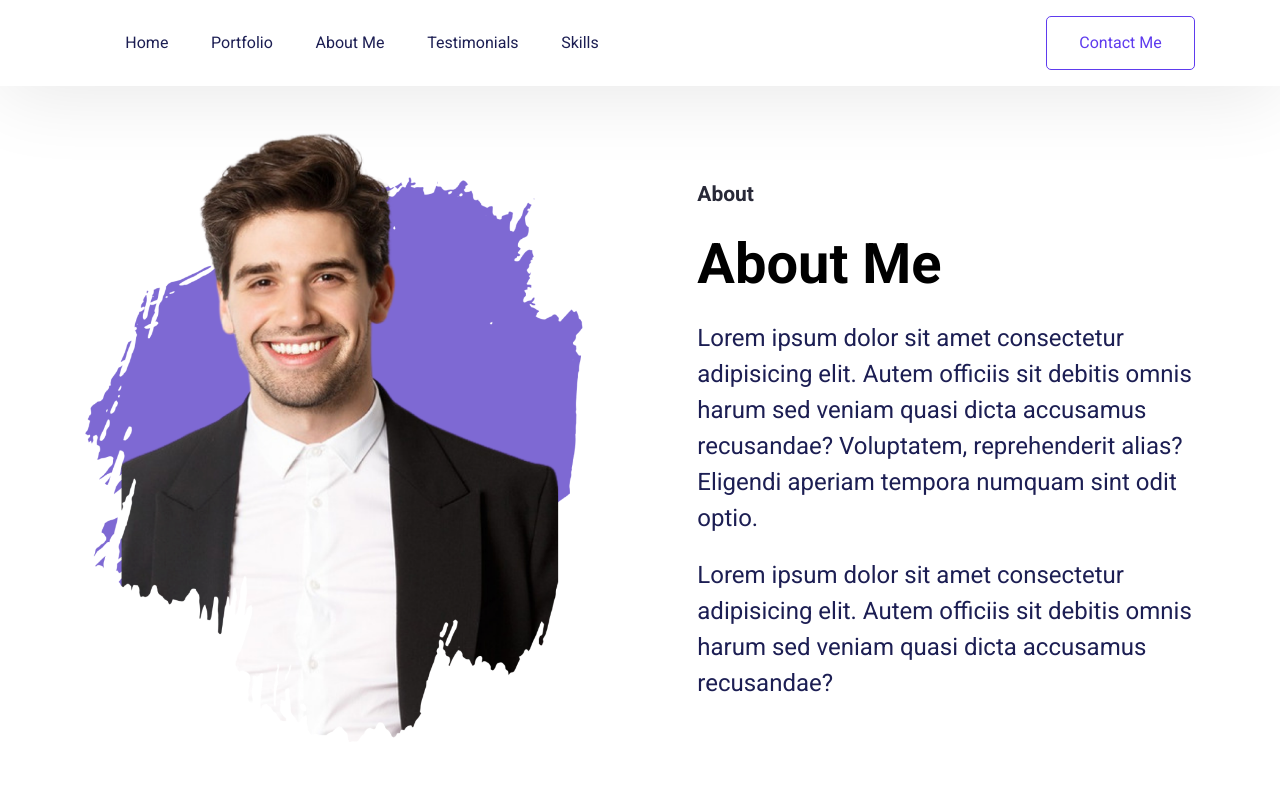
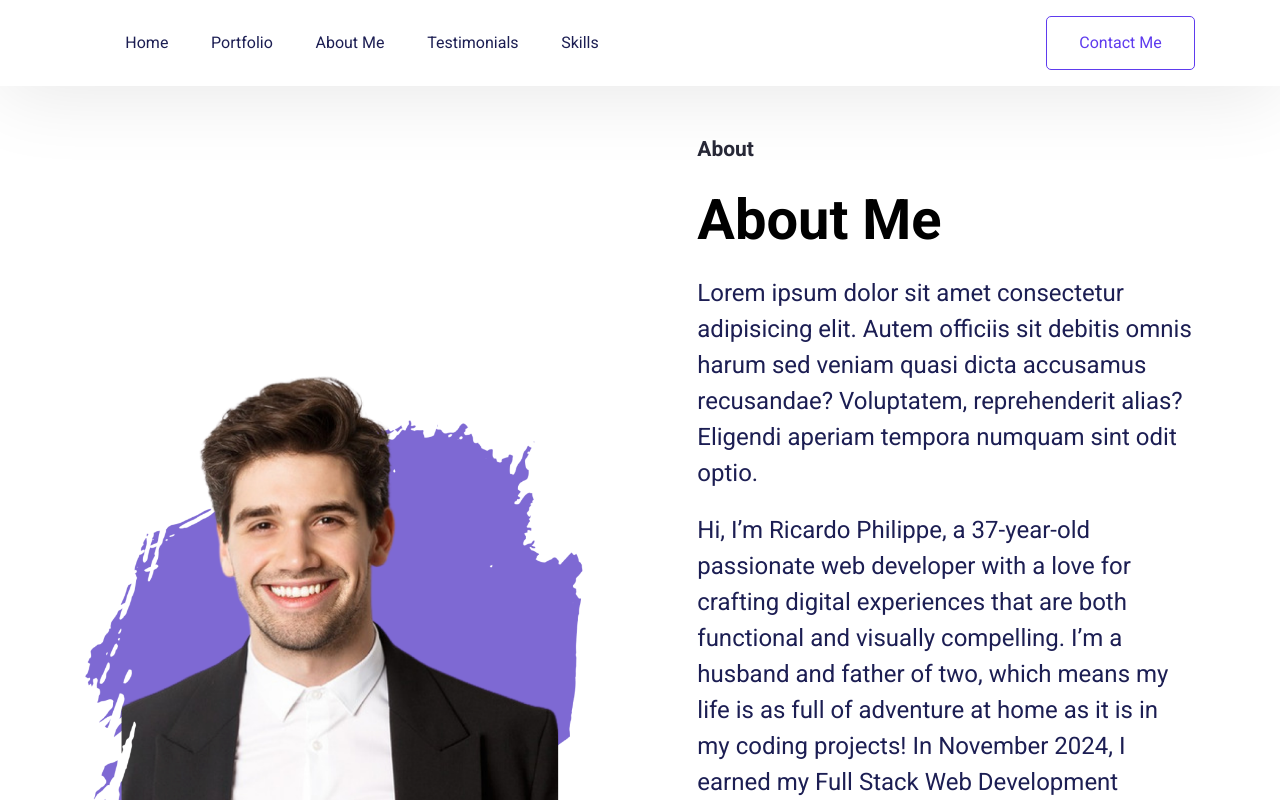
Before and after one commit to rphilippe2/challenge12, a React (Create React App) app: page /about in a window 1280 px wide. Shown: the top 800 px of the page. Built offline with nearby package versions, Linux system fonts and the light colour scheme.

Commit message:
git commit -m "changed about me"

```diff
--- a/src/Pages/Home/AboutMe.jsx
+++ b/src/Pages/Home/AboutMe.jsx
@@ -15,9 +15,12 @@ export default function AboutMe() {
             tempora numquam sint odit optio.
           </p>
           <p className="hero--section-description">
-            Lorem ipsum dolor sit amet consectetur adipisicing elit. Autem
-            officiis sit debitis omnis harum sed veniam quasi dicta accusamus
-            recusandae?
+          Hi, I’m Ricardo Philippe, a 37-year-old passionate web developer with a love for crafting digital experiences that are both functional and visually compelling. I’m a husband and father of two, which means my life is as full of adventure at home as it is in my coding projects!
+
+In November 2024, I earned my Full Stack Web Development Certificate from the University of Central Florida, where I honed my skills in both front-end and back-end technologies. Whether I’m building responsive websites, developing dynamic web applications, or integrating complex databases, I’m always focused on creating solutions that meet both client and user needs.
+
+With every project, I bring a blend of creativity, technical expertise, and problem-solving to the table. When I’m not coding, you’ll find me spending time with my family or exploring the latest tech trends.
+
           </p>
         </div>
       </div>
```
